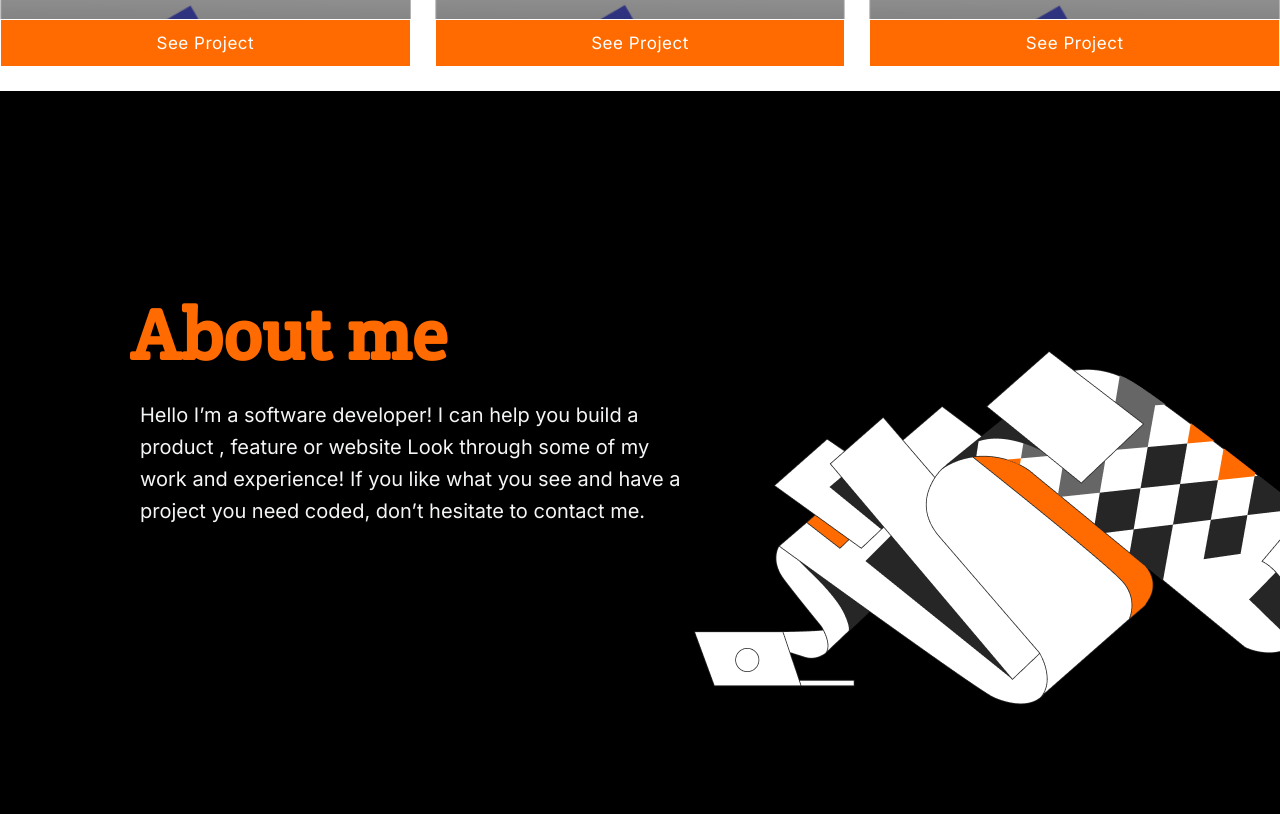
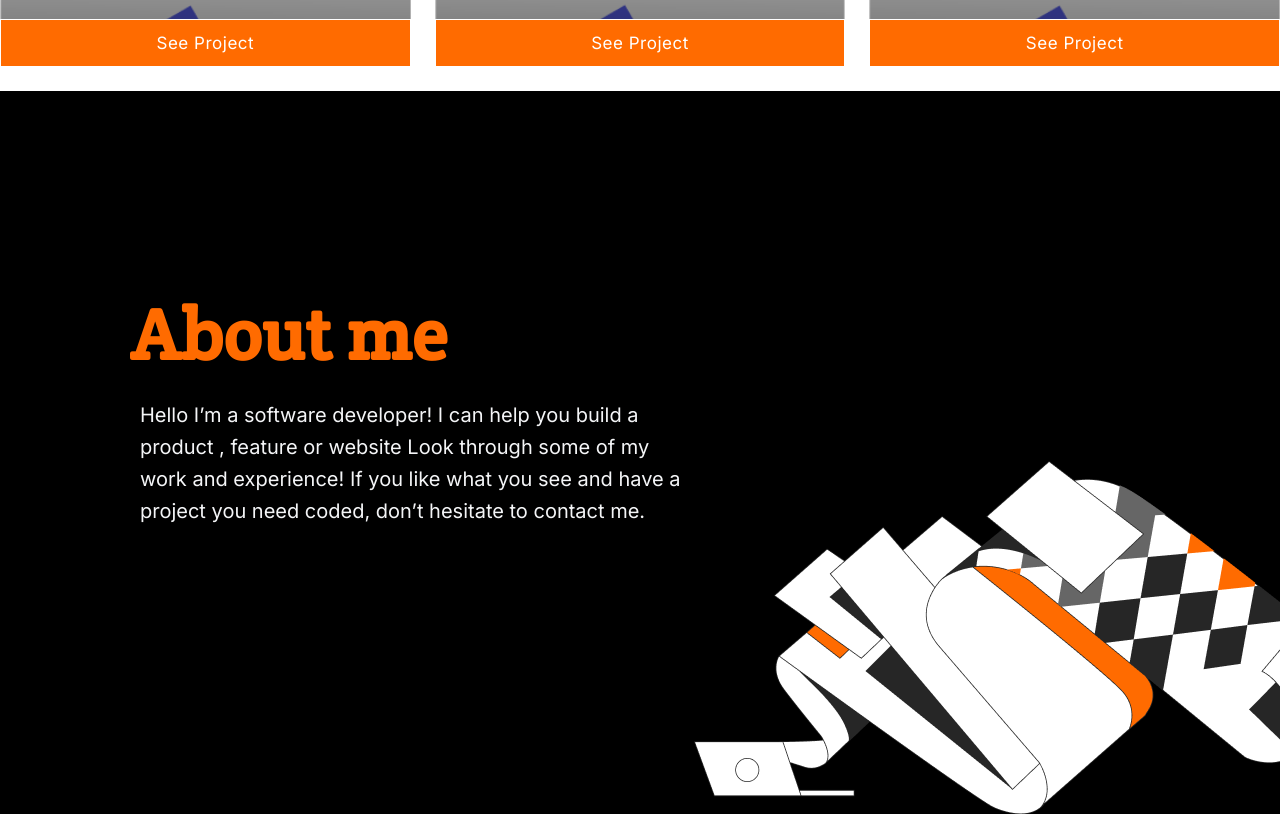
Before and after one commit to jkanyi-web/My_Portfolio, a website: page index.html in a window 1280 px wide. Shown: the part 2012-2826 px from the top of the page. Drawn offline with nearby package versions, Linux system fonts and the light colour scheme.

Commit message:
Update styles.css

```diff
--- a/styles.css
+++ b/styles.css
@@ -310,7 +310,7 @@ li {
   background-image: url(images/Group.png);
   background-repeat: no-repeat;
   background-position: right 0 bottom 120px;
-  background-position-y: 260px;
+  background-position-y: 370px;
 }
 
 .about {
```
